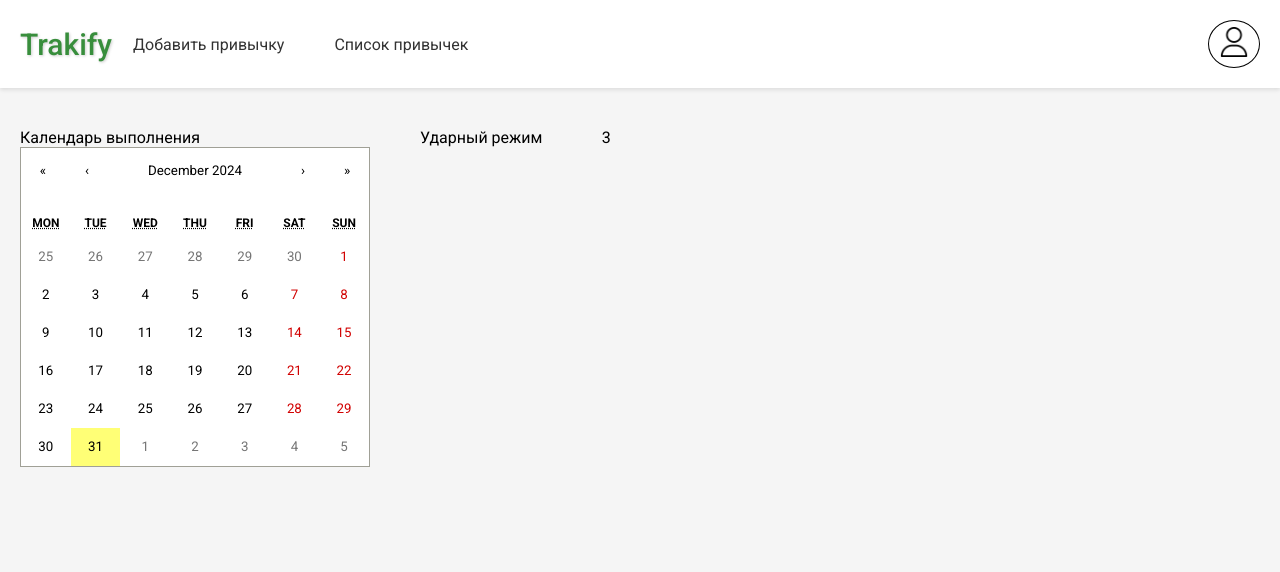
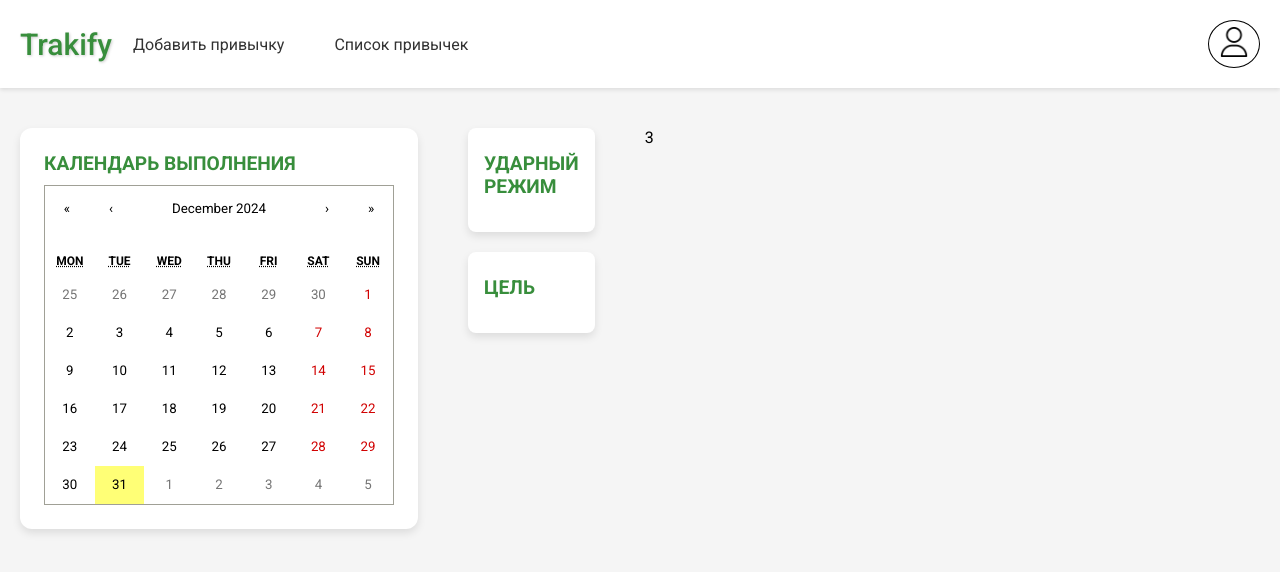
Before and after one commit to 2Revol2/Trakify, a React (Vite) app: page /habit/1 in a window 1280 px wide. Shown: the top 572 px of the page. Built offline with nearby package versions, Linux system fonts and the light colour scheme.

Commit message:
feat: add days streak and motivation on habit details page and create new component days streak

```diff
--- /dev/null
+++ b/src/components/DaysStreak/DaysStreak.module.scss
@@ -0,0 +1,5 @@
+.streak {
+  font-size: 1.5rem;
+  font-weight: bold;
+  color: orange;
+}
--- /dev/null
+++ b/src/components/DaysStreak/DaysStreak.tsx
@@ -0,0 +1,9 @@
+import { ReactNode } from "react";
+import style from './DaysStreak.module.scss'
+type Props = {
+  children: ReactNode;
+};
+
+export const DaysStreak = ({ children }: Props) => {
+  return <p className={style.streak}>{children}</p>;
+};
--- a/src/pages/AllHabit/AllHabit.module.scss
+++ b/src/pages/AllHabit/AllHabit.module.scss
@@ -54,11 +54,7 @@
   align-items: center;
   gap: 0.625rem;
 }
-.streak {
-  font-size: 1.5rem;
-  font-weight: bold;
-  color: orange;
-}
+
 .habitFlex {
   display: flex;
   justify-content: space-between;
--- a/src/pages/AllHabit/AllHabit.tsx
+++ b/src/pages/AllHabit/AllHabit.tsx
@@ -5,7 +5,7 @@ import { Button } from "../../components/Button/Button";
 import { EditHabitInput } from "../../components/EditHabitInput/EditHabitInput";
 import { useNavigate } from "react-router";
 import { HabitsType } from "../../Shared/Types";
-
+import { DaysStreak } from "../../components/DaysStreak/DaysStreak";
 export const AllHabit = () => {
   const [habits, setHabits] = useState<HabitsType[]>([]);
   const [editIndex, setEditIndex] = useState<number | null>(null);
@@ -138,7 +138,7 @@ export const AllHabit = () => {
               <p className={style.description}>
                 Ударный режим(можно отметить только один раз в день)
               </p>
-              <p className={style.streak}>{habit.streak}</p>
+              <DaysStreak>{habit.streak}</DaysStreak>
               <div className={style.habitBtn}>
                 {isEditing ? (
                   <Button variants="default" onClick={saveEditHabitHandler}>
--- a/src/pages/HabitDetails/HabitDetails.module.scss
+++ b/src/pages/HabitDetails/HabitDetails.module.scss
@@ -1,13 +1,53 @@
-@use '../../styles/variables.scss';
+@use "../../styles/variables.scss";
 .wrapper {
   padding: 1.25rem;
+
 }
 .header {
   margin-bottom: 1.25rem;
 }
-
+p {
+    font-weight: normal;
+}
 .contentWrap {
   display: grid;
   grid-template-columns: 2fr 1fr 5fr;
   gap: 3.125rem;
 }
+.calendarBlock {
+  background-color: #ffffff;
+  padding: 1.5rem;
+  border-radius: .75rem;
+  box-shadow: 0px .25rem .5rem rgba(0, 0, 0, 0.1);
+  &:hover {
+    box-shadow: 0px .5rem 1rem rgba(0, 0, 0, 0.15);
+  }
+}
+.habitInfo {
+    padding: 1.5rem 1rem;
+    border-radius: 0.5rem;
+    font-size: 1rem;
+    font-weight: 500;
+    color: #333333;
+    background-color: #ffffff;
+    box-shadow: 0px 0.25rem 0.5rem rgba(0, 0, 0, 0.1);
+    transition: border-color 0.2s ease-in-out, box-shadow 0.2s ease-in-out;
+    margin-bottom: 1.25rem;
+    &:hover {
+      border-color: #388e3c;
+      box-shadow: 0rem 0.375rem 0.75rem rgba(0, 0, 0, 0.2);
+    }
+  }
+
+
+.subtitles {
+  font-size: 1.2rem;
+  font-weight: bold;
+  margin-bottom: 0.625rem;
+  color: variables.$primary-color;
+  text-transform: uppercase;
+  transition: color 0.2s ease-in-out;
+  &:hover {
+    color: variables.$primary-hover;
+  }
+}
--- a/src/pages/HabitDetails/HabitDetails.tsx
+++ b/src/pages/HabitDetails/HabitDetails.tsx
@@ -3,6 +3,7 @@ import { HabitsType } from "../../Shared/Types";
 import style from "./HabitDetails.module.scss";
 import { Title } from "../../components/Title/Title";
 import { HabitCalendar } from "../../components/Calendar/HabitCalendar";
+import { DaysStreak } from "../../components/DaysStreak/DaysStreak";
 export const HabitDetails = () => {
   const { name } = useParams();
   const habitsData: HabitsType[] = JSON.parse(
@@ -18,17 +19,21 @@ export const HabitDetails = () => {
       </div>
       <div className={style.contentWrap}>
         {/* 1 */}
-        <div>
+        <div className={style.calendarBlock}>
           <div>
-            <p>Календарь выполнения</p>
+            <p className={style.subtitles}>Календарь выполнения</p>
             <HabitCalendar completedDays={completedDays} />
           </div>
         </div>
         {/* 2 */}
         <div>
-          <div>
-            <p>Ударный режим</p>
-            {habit?.streak}
+          <div className={style.habitInfo}>
+            <p className={style.subtitles}>Ударный режим</p>
+            <DaysStreak>{habit?.streak}</DaysStreak>
+          </div>
+          <div className={style.habitInfo}>
+            <p className={style.subtitles}>Цель</p>
+            <p>{habit?.motivation}</p>
           </div>
         </div>
         {/* 3 */}
```
Lines whose indentation alone changed are shown as unchanged.
